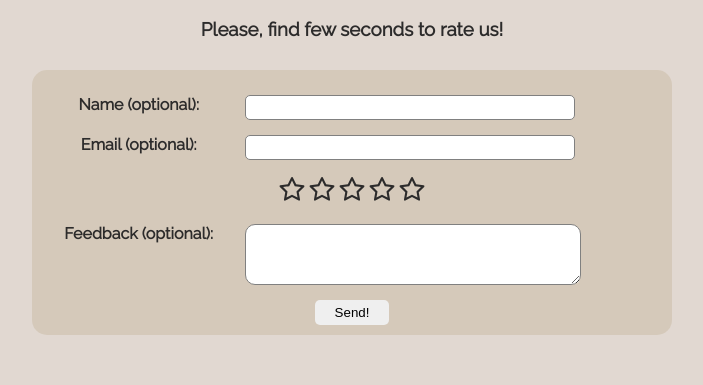
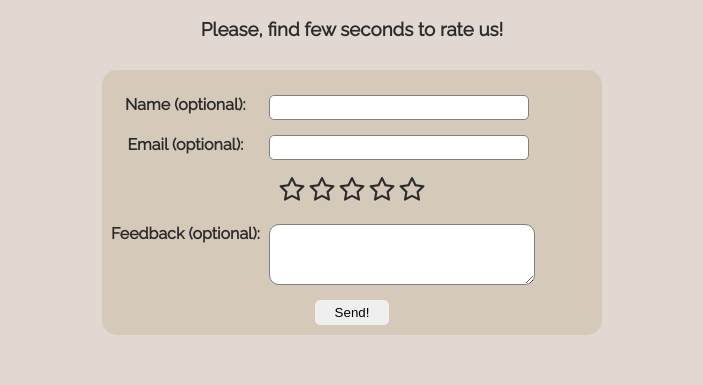
Before and after one commit to valerii97/nailbarapp, a React (Create React App) app in the folder front/: page / in a window 1280 px wide. Shown: the part 727-1112 px from the top of the page, without its empty margins (288-991 px from the left). Built offline with nearby package versions, Linux system fonts and the light colour scheme; no server answers; a web font is replaced by a local one.

Commit message:
improved responsive design for gallery and review form

```diff
--- a/front/src/components/Content.jsx
+++ b/front/src/components/Content.jsx
@@ -29,7 +29,6 @@
       <h2 className={s.secondarytitle}>
         <div className={s.secTitleDiv}>
           <span>Here you're gonna do </span>
-
           <span>the best nails in BC!</span>
         </div>
       </h2>
--- a/front/src/components/Review.module.css
+++ b/front/src/components/Review.module.css
@@ -1,7 +1,6 @@
 .general {
   margin: 10px 0;
   text-align: center;
-
 }
 
 .rateTitle {
@@ -46,23 +45,22 @@
   cursor: pointer;
 }
 
-.reviewForm div input[name=name],
-.reviewForm div input[name=email] {
+.reviewForm div input[name="name"],
+.reviewForm div input[name="email"] {
   width: 75%;
   padding: 4px;
   border-radius: 5px;
   border: 1px solid gray;
 }
 
-.reviewForm div textarea[name=feedback] {
+.reviewForm div textarea[name="feedback"] {
   width: 75%;
   border: 1px solid gray;
   border-radius: 10px;
   padding: 7px;
-
 }
 
-.reviewForm div input[type=submit] {
+.reviewForm div input[type="submit"] {
   width: max-content;
   padding: 5px 20px;
   border-radius: 5px;
@@ -70,7 +68,7 @@
   border: none;
 }
 
-.reviewForm div input[type=radio] {
+.reviewForm div input[type="radio"] {
   opacity: 0;
   position: absolute;
   left: 0;
@@ -93,11 +91,16 @@
   top: 0;
 }
 
+@media screen and (min-width: 1006px) {
+  .formHolder {
+    width: 500px;
+  }
+}
+
 @media screen and (max-width: 782px) {
   .formHolder {
     width: 70%;
   }
-
 }
 
 @media screen and (max-width: 500px) {
@@ -110,8 +113,8 @@
     display: block;
   }
 
-    .reviewForm div input[name=name],
-    .reviewForm div input[name=email] {
+  .reviewForm div input[name="name"],
+  .reviewForm div input[name="email"] {
     height: 22px;
     font-size: 18px;
     margin-top: 5px;
@@ -120,5 +123,4 @@
   .reviewForm div textarea {
     margin-top: 5px;
   }
-
 }
```
Also changed, not shown: front/src/components/Content.module.css (+1 -1 lines), front/src/components/Content.module.scss (+23 -4 lines). Lines whose indentation alone changed are shown as unchanged.
